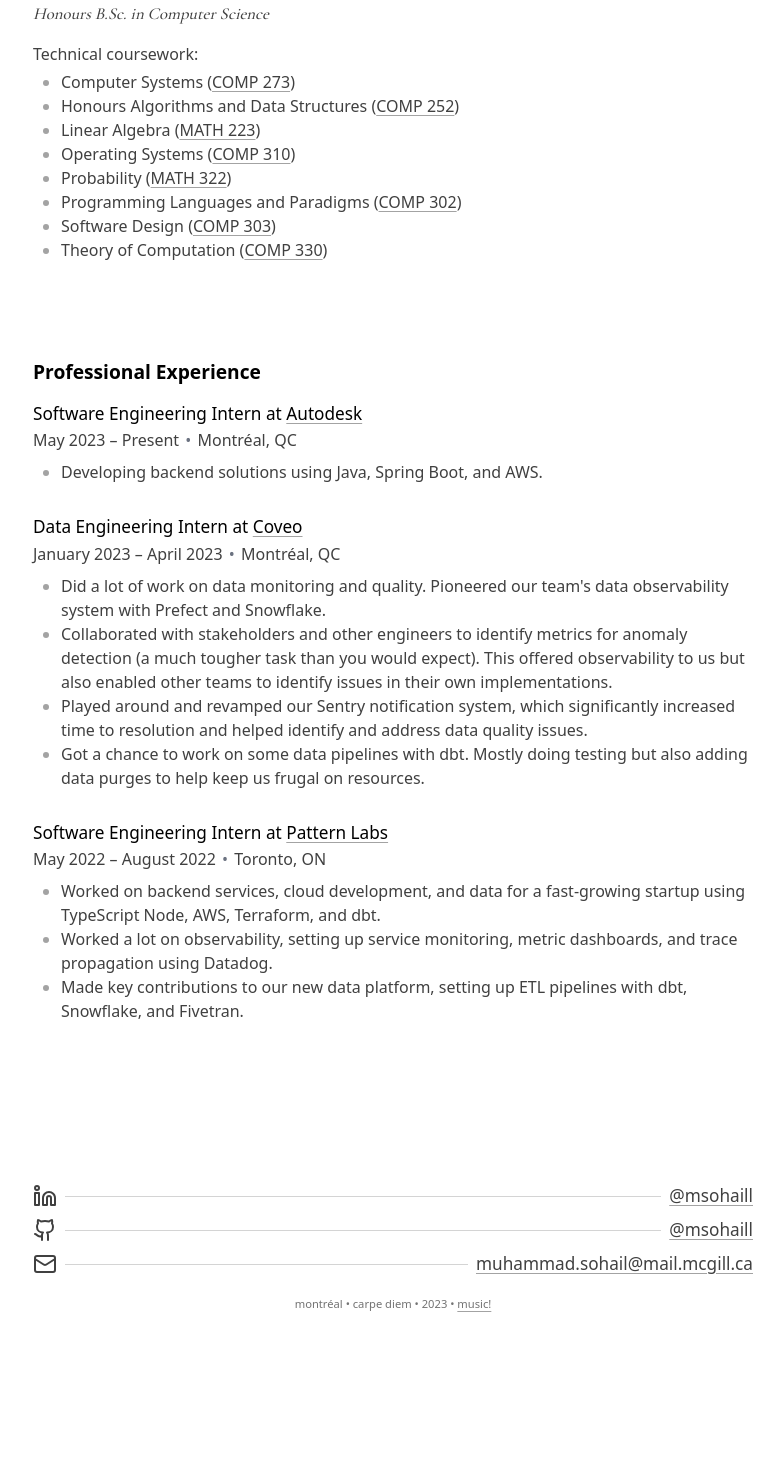
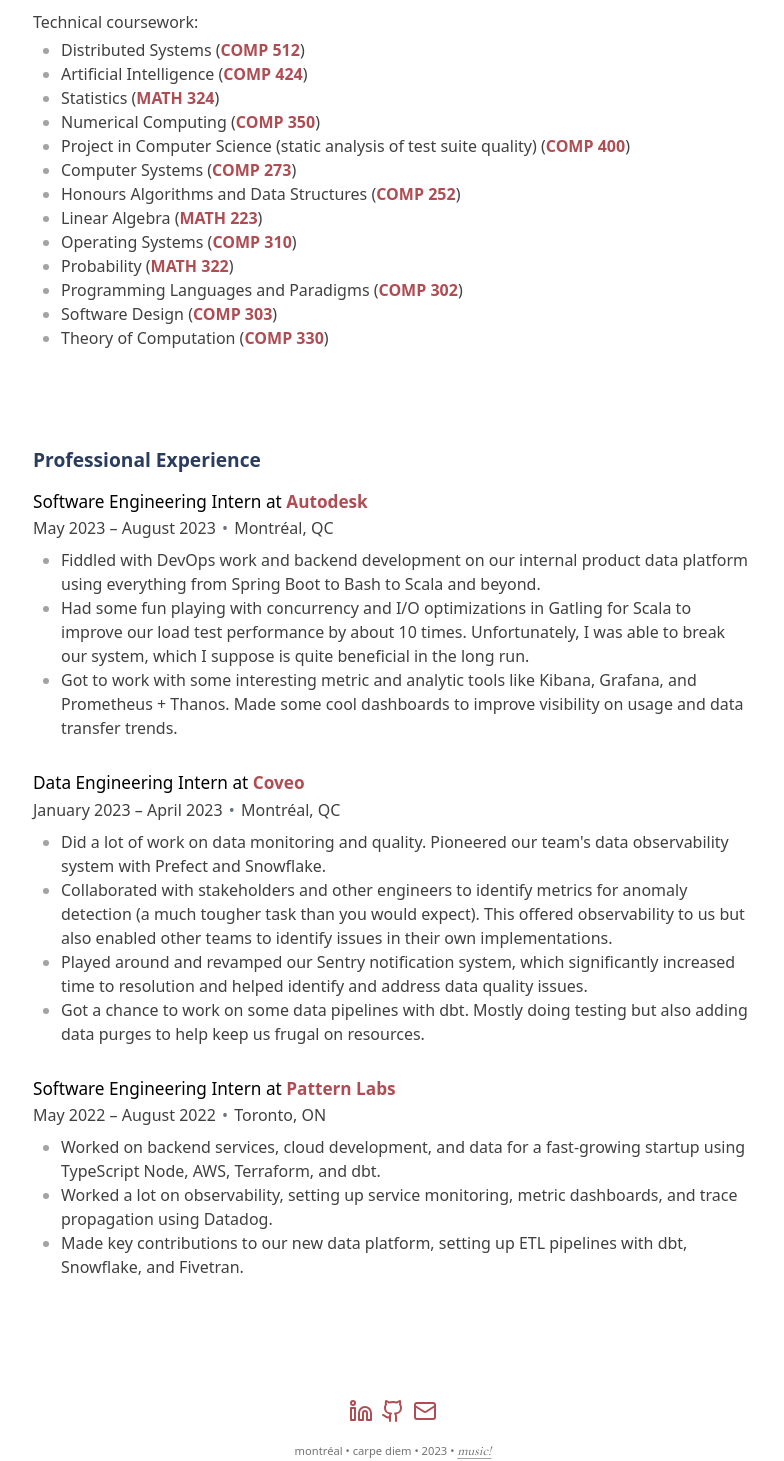
Before and after one commit to msohaill/personal-site, a SvelteKit app: page /resume in a window 1280 px wide. Shown: the part 329-1790 px from the top of the page, without its empty margins (247-1031 px from the left). Built offline with nearby package versions, Linux system fonts and the light colour scheme; no server answers.

Commit message:
Slight redesign; updating resume/courses

```diff
--- a/src/app.css
+++ b/src/app.css
@@ -10,9 +10,7 @@
 
 @layer components {
   .link {
-    @apply underline underline-offset-[3px] decoration-neutral-400 dark:decoration-neutral-500;
-    @apply hover:text-black hover:decoration-black transition-colors;
-    @apply dark:hover:text-white dark:hover:decoration-white;
+    @apply text-pastel-red hover:text-pastel-red-light transition-colors font-semibold;
   }
 
   .layout {
@@ -20,11 +18,11 @@
   }
 
   .section-heading {
-    @apply text-black text-xl font-semibold mb-4;
+    @apply text-pastel-blue text-xl font-semibold mb-4;
   }
 
   .keyword {
-    @apply font-serif text-[120%] leading-[100%];
+    @apply font-serif text-[120%] leading-[100%] font-thin;
   }
 }
 
@@ -33,7 +31,7 @@
 }
 
 body {
-  @apply py-12 sm:py-24 md:py-32 text-neutral-700;
+  @apply py-12 sm:py-24 text-neutral-700;
 }
 
 ::selection {
--- a/src/app.html
+++ b/src/app.html
@@ -5,6 +5,7 @@
     <link rel="icon" type="image/png" href="%sveltekit.assets%/favicon.png" />
     <link rel="apple-touch-icon" type="image/png" href="%sveltekit.assets%/favicon.png" />
     <meta name="viewport" content="width=device-width, initial-scale=1" />
+    <meta name="theme-color" content="#af4d54" />
     %sveltekit.head%
   </head>
   <body data-sveltekit-preload-data="hover">
--- a/src/lib/components/Footer.svelte
+++ b/src/lib/components/Footer.svelte
@@ -1,5 +1,6 @@
 <script lang="ts">
   import { Linkedin, Github, Mail, ExternalLink } from 'lucide-svelte';
+  import { page } from '$app/stores';
   import { getRandomSong } from '$lib/utils';
   import { onMount } from 'svelte';
   import { slide } from 'svelte/transition';
@@ -34,35 +35,15 @@
   };
 </script>
 
-<footer class="layout mt-20 flex flex-col">
-  <div class="text-lg space-y-2">
-    <div class="item">
-      <span>
-        <Linkedin />
-      </span>
-      <hr />
-      <a class="link" href="https://linkedin.com/in/msohaill">@msohaill</a>
-    </div>
-    <div class="item">
-      <span>
-        <Github />
-      </span>
-      <hr />
-      <a class="link" href="https://github.com/msohaill">@msohaill</a>
-    </div>
-    <div class="item">
-      <span>
-        <Mail />
-      </span>
-      <hr />
-      <a class="link" href="mailto:muhammad.sohail@mail.mcgill.ca">
-        muhammad.sohail@mail.mcgill.ca
-      </a>
-    </div>
+<footer class="layout mt-10 flex flex-col">
+  <div class="social-links {$page.url.pathname === '/' ? 'social-links-home' : null}">
+    <a class="link" href="https://linkedin.com/in/msohaill"><Linkedin /></a>
+    <a class="link" href="https://github.com/msohaill"><Github /></a>
+    <a class="link" href="mailto:muhammad.sohail@mail.mcgill.ca"><Mail /></a>
   </div>
   <p class="mx-auto mt-5 text-xs text-neutral-500">
     montréal • carpe diem • {new Date().getFullYear()} •
-    <span class="link cursor-pointer" on:click={handleClick} on:keydown={() => {}}>music!</span>
+    <em class="music cursor-pointer keyword" on:click={handleClick} on:keydown={() => {}}>music!</em>
   </p>
   {#if showMusic}
     <div
@@ -72,7 +53,7 @@
       <em class="text-sm tracking-wide text-neutral-500 font-serif">Something I'm listening to</em>
       <a href={track.link} target="_blank" rel="noopener noreferrer">
         <p class="text-xs text-neutral-500">
-          <strong>{track.title}</strong>
+          <strong class="link font-bold">{track.title}</strong>
           {track.artists}
           <ExternalLink size={10} class="inline align-baseline" />
         </p>
@@ -82,15 +63,16 @@
 </footer>
 
 <style lang="postcss">
-  .item {
-    @apply flex items-center space-x-2;
+  .social-links {
+    @apply space-y-0 space-x-2 flex flex-row justify-center items-center;
   }
 
-  .item span {
-    @apply h-6 w-6 shrink-0;
+  .music {
+    @apply underline underline-offset-[3px] decoration-neutral-400;
+    @apply hover:text-black hover:decoration-black transition-colors;
   }
 
-  .item hr {
-    @apply w-full mt-0.5 border-neutral-300;
+  .social-links-home {
+    @apply lg:fixed lg:right-10 lg:top-1/2 lg:-translate-y-1/2 lg:flex-col lg:space-y-10;
   }
 </style>
--- a/src/lib/components/Project.svelte
+++ b/src/lib/components/Project.svelte
@@ -5,7 +5,7 @@
   export let images: Record<string, { default: string }>;
 </script>
 
-<h3 class="text-black text-xl font-semibold mb-2">
+<h3 class="text-pastel-blue text-xl font-semibold mb-2">
   <span class="mr-1">{project.title}</span>
   <small class="whitespace-nowrap text-neutral-500 text-base font-normal">
     {project.date.toLocaleDateString('en-US', { month: 'long', year: 'numeric' })}
--- a/src/routes/+page.svelte
+++ b/src/routes/+page.svelte
@@ -1,22 +1,25 @@
 <script lang="ts">
   import Metadata from '$lib/components/Metadata.svelte';
-  import { ArrowUpRight } from 'lucide-svelte';
+  import { Cpu, Joystick, Music } from 'lucide-svelte';
 
   const mainProjects = [
     {
       name: 'Wrappedify',
       href: '/projects#wrappedify',
       desc: 'discover your Spotify listening habits',
+      icon: Music,
     },
     {
       name: 'NES Emulator',
       href: '/projects#nes-emulator',
       desc: 'wip emulator written in Rust',
+      icon: Joystick,
     },
     {
       name: 'OS Items',
       href: '/projects#os-items',
       desc: 'shell, thread scheduler, and filesystem, written in C',
+      icon: Cpu,
     },
   ];
 </script>
@@ -26,42 +29,38 @@
   description="Software engineer, student, and photographer. Building applications that bring meaning to us."
 />
 
-<p class="layout text-black text-xl leading-tight font-light mb-16" id="bio">
-  <span>is a </span>software engineer<span>,</span><br />
-  student<span>, and</span><br />
-  photographer<span>.</span>
-</p>
-
-<div class="layout text-lg space-y-14">
+<div class="layout text-lg space-y-14 mt-16">
   <div class="space-y-5">
     <p>
-      I study computers and the like at McGill, where I am still trying to figure out what I enjoy
-      most.
+      Hey there 👋! I study computers and the like at McGill! I am still trying to figure out what I
+      enjoy the most, but I hope you can learn more about me regardless.
     </p>
 
     <p>
-      I hope to make software that people use, not only as a tool, but as a <em class="keyword"
+      I enjoy making software that people use, not only as tools, but as a <em class="keyword"
         >creative</em
       >
-      and <em class="keyword">exploratory</em> outlet — something that can be used to bring meaning,
-      whether that is through learning, collaboration, or simple fun.
+      and <em class="keyword">exploratory</em> outlets — anything that helps learning, collaboration,
+      or even fun!
     </p>
 
     <p>
-      As such, I try to remain a generalist so that I can understand the innumerable facets of the <em
+      It's always fun learn, so I keep my mind open to the innumerable facets of the <em
         class="keyword">systems</em
-      > that exist today.
+      > that exist today. You never know where you can find something new 🕵️‍♂️
     </p>
   </div>
 
   <div class="leading-snug space-y-4">
-    <p class="pb-2">Some items I have worked on:</p>
+    <p class="pb-2">
+      For those curious, these are some interesting things I've worked on in the past:
+    </p>
 
     {#each mainProjects as project}
       <a class="project" href={project.href}>
-        <div class="text-black font-medium">
+        <div class="text-pastel-red font-medium">
           {project.name}
-          <ArrowUpRight size={18} class="inline text-neutral-400" />
+          <svelte:component this={project.icon} size={18} class="inline text-neutral" />
         </div>
         <div>
           <p>{project.desc}</p>
@@ -72,20 +71,17 @@
 
   <div class="space-y-5">
     <p>
-      Currently, I am working with data systems and operations at <a
-        class="link"
-        href="https://autodesk.com"
-      >
-        Autodesk</a
-      >. In the past, I worked on data observability at
+      Currently, I am back in school fighting procrastination and midterms. Previously, I worked
+      with data systems and operations at <a class="link" href="https://autodesk.com">Autodesk</a>.
+      Before that, I worked on data observability at
       <a class="link" href="https://coveo.com">Coveo </a>
       and at <a class="link" href="https://patternjobs.com">Pattern</a>, developing tools to empower
-      the workforce.
+      the workforce!
     </p>
 
     <p>
       When I'm not busy, I usually enjoy listening to
-      <a class="link" href="https://open.spotify.com/user/solomon123-ca">music</a>, biking in
+      <a class="link" href="https://open.spotify.com/user/solomon123-ca">music</a>, biking around
       <a class="link" href="https://goo.gl/maps/y21867TsVit1S4Ne8">Montreal</a>, or partaking in
       some casual
       <a class="link" href="/photos"> photography</a>. I even won a
@@ -99,17 +95,7 @@
 </div>
 
 <style lang="postcss">
-  #bio span {
-    @apply text-neutral-500 text-lg leading-tight;
-  }
-
   .project {
     @apply grid sm:grid-cols-[1fr,2fr] gap-y-1 -mx-3 px-3 py-2 hover:bg-neutral-100 transition-colors;
   }
-
-  @media (max-width: 420px) {
-    #bio {
-      @apply -mt-16;
-    }
-  }
 </style>
--- a/src/routes/photos/+page.svelte
+++ b/src/routes/photos/+page.svelte
@@ -3,7 +3,7 @@
   import { MasonryInfiniteGrid } from '@egjs/svelte-infinitegrid';
   import { ITEM_TYPE } from '@egjs/infinitegrid';
   import type { OnRequestAppend } from '@egjs/infinitegrid';
-  import { basename, shuffleArray } from '$lib/utils';
+  import { shuffleArray } from '$lib/utils';
   import { Diamonds } from 'svelte-loading-spinners';
   import Metadata from '$lib/components/Metadata.svelte';
   import Modal from '$lib/components/Modal.svelte';
@@ -116,7 +116,7 @@
 </Modal>
 
 <section class="layout py-12 space-y-4">
-  <h2 class="section-heading">A Casual Gallery</h2>
+  <h2 class="section-heading">A Small Gallery 📸</h2>
 
   <p class="text-lg">
     I got into photography when I was fifteen. Capturing moments in time, exactly as they are, is
@@ -127,7 +127,7 @@
 
   <p class="text-lg">
     And so, here is a collection of some moments I've captured over the years. I hope that you enjoy
-    them as well.
+    them as well!
   </p>
 </section>
 
--- a/src/routes/resume/+page.svelte
+++ b/src/routes/resume/+page.svelte
@@ -15,7 +15,7 @@
       href="/assets/Muhammad_Sohail_Resume.pdf"
       class="link"
       target="_blank"
-      rel="noopener noreferrer"><em class="keyword">hard copy</em></a
+      rel="noopener noreferrer"><em class="keyword underline underline-offset-[3px] decoration-1">hard copy</em></a
     > for those interested.
   </p>
 </div>
@@ -36,6 +36,35 @@
 
   <h4 class="font-medium mt-4 mb-1">Technical coursework:</h4>
   <ul>
+    <li>
+      Distributed Systems (<a
+        href="https://www.mcgill.ca/study/2023-2024/courses/comp-512"
+        class="link">COMP 512</a
+      >)
+    </li>
+    <li>
+      Artificial Intelligence (<a
+        href="https://www.mcgill.ca/study/2023-2024/courses/comp-424"
+        class="link">COMP 424</a
+      >)
+    </li>
+    <li>
+      Statistics (<a href="https://www.mcgill.ca/study/2023-2024/courses/math-324" class="link"
+        >MATH 324</a
+      >)
+    </li>
+    <li>
+      Numerical Computing (<a
+        href="https://www.mcgill.ca/study/2023-2024/courses/comp-350"
+        class="link">COMP 350</a
+      >)
+    </li>
+    <li>
+      Project in Computer Science (static analysis of test suite quality) (<a
+        href="https://www.mcgill.ca/study/2023-2024/courses/comp-400"
+        class="link">COMP 400</a
+      >)
+    </li>
     <li>
       Computer Systems (<a
         href="https://www.mcgill.ca/study/2021-2022/courses/comp-273"
@@ -91,10 +120,23 @@
     title="Software Engineering Intern"
     company="Autodesk"
     url="https://www.autodesk.com/"
-    dates="May 2023 – Present"
+    dates="May 2023 – August 2023"
     location="Montréal, QC"
   >
-    <li>Developing backend solutions using Java, Spring Boot, and AWS.</li>
+    <li>
+      Fiddled with DevOps work and backend development on our internal product data platform using
+      everything from Spring Boot to Bash to Scala and beyond.
+    </li>
+    <li>
+      Had some fun playing with concurrency and I/O optimizations in Gatling for Scala to improve
+      our load test performance by about 10 times. Unfortunately, I was able to break our system,
+      which I suppose is quite beneficial in the long run.
+    </li>
+    <li>
+      Got to work with some interesting metric and analytic tools like Kibana, Grafana, and
+      Prometheus + Thanos. Made some cool dashboards to improve visibility on usage and data
+      transfer trends.
+    </li>
   </Occupation>
 
   <Occupation
--- a/tailwind.config.cjs
+++ b/tailwind.config.cjs
@@ -20,6 +20,11 @@
         xl: '1.20rem',
         '2xl': '1.45rem',
       },
+      colors: {
+        'pastel-red': '#af4d54',
+        'pastel-red-light': '#e36d75',
+        'pastel-blue': '#2b3c5d',
+      },
     },
   },
   plugins: [],
```
Also changed, not shown: src/lib/components/Header.svelte (+4 -4 lines), src/lib/components/PhotoInfo.svelte (+18 -8 lines), src/routes/projects/+page.svelte (+15 -11 lines), 2 other files (tests, documents, lock files or other folders).
